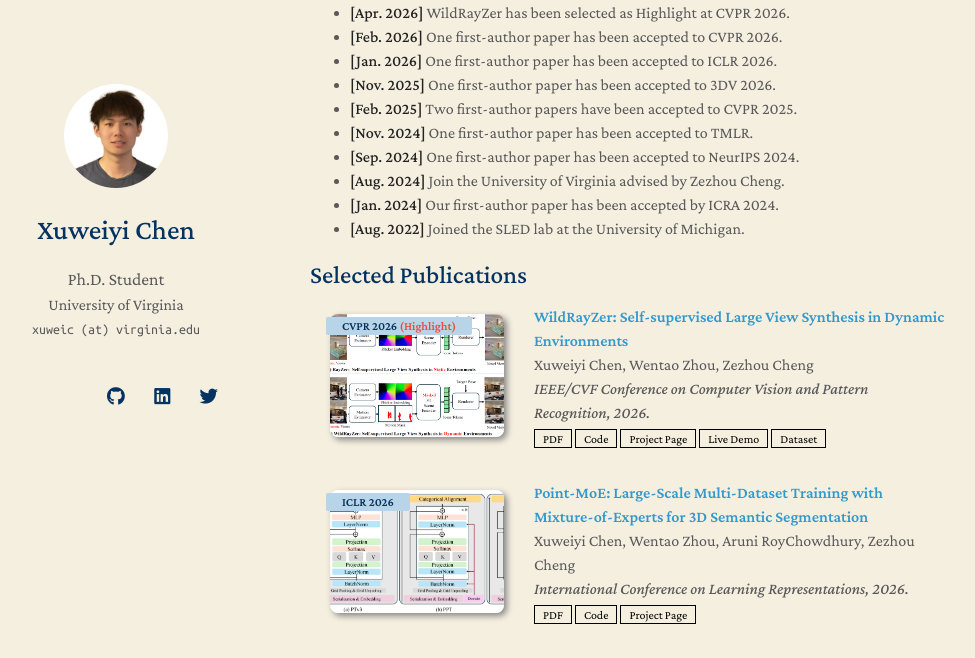
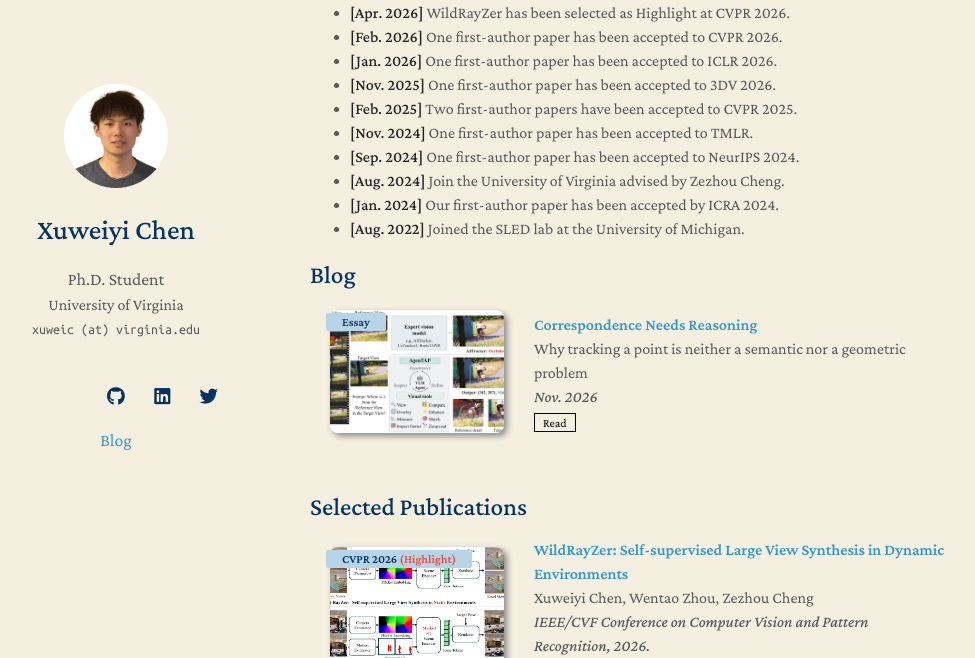
Before and after one commit to XuweiyiChen/xuweiyichen.github.io, a Jekyll site: the page built from index.md, in a window 1280 px wide and 900 px high, scrolled down 838 px, cut to the strip 0-658 px from the top of the window. Shown: the whole strip, without its empty margins (160-1135 px from the left). Built offline with Jekyll 4.4.1, drawn with Linux system fonts in a browser that asks for light colours; nearby versions of some CDN libraries; a style sheet for code colours, icons or effects is not loaded; our own code applies the rules of GitHub Pages for plain Markdown files.

Commit message:
Homepage: a Blog section (posts in _data/blog.yml, rendered by _includes/blog.md) and a Blog link under the header icons. Blog: the teaser at 760 px wide

```diff
--- a/_config.yml
+++ b/_config.yml
@@ -17,6 +17,7 @@ cv_link: assets/files/Resume_XuweiyiChen_AI_2026.pdf
 github_link: https://github.com/xuweiyichen
 linkedin: https://www.linkedin.com/in/chenxuweiyi/
 twitter: https://twitter.com/Chenxuweiyi
+blog_link: "#blog"
 
 # Images (e.g., your profile picture and your website's favicon)
 # "favicon" and "favicon_dark" are used for the light and dark modes, respectively.
--- /dev/null
+++ b/_data/blog.yml
@@ -0,0 +1,8 @@
+# Blog posts shown in the Blog section of the homepage (_includes/blog.md), newest first.
+posts:
+  - title: "Correspondence Needs Reasoning"
+    subtitle: "Why tracking a point is neither a semantic nor a geometric problem"
+    date: "Nov. 2026"
+    link: ./blog/agentap/
+    image: ./assets/img/blog_agentap.jpg
+    badge: Essay
--- /dev/null
+++ b/_includes/blog.md
@@ -0,0 +1,34 @@
+<h2 id="blog" style="margin: 2px 0px -15px;">Blog</h2>
+
+<div class="publications">
+<ol class="bibliography">
+
+{% for post in site.data.blog.posts %}
+
+<li>
+<div class="pub-row">
+  <div class="col-sm-3 abbr" style="position: relative;padding-right: 15px;padding-left: 15px;">
+    {% if post.image %}
+    <a href="{{ post.link }}"><img src="{{ post.image }}" class="teaser img-fluid z-depth-1" alt="{{ post.title }}"></a>
+    {% endif %}
+    {% if post.badge %}
+    <abbr class="badge">{{ post.badge }}</abbr>
+    {% endif %}
+  </div>
+  <div class="col-sm-9" style="position: relative;padding-right: 15px;padding-left: 20px;">
+      <div class="title"><a href="{{ post.link }}">{{ post.title }}</a></div>
+      <div class="author">{{ post.subtitle }}</div>
+      <div class="periodical"><em>{{ post.date }}</em></div>
+      <div class="links">
+        <a href="{{ post.link }}" class="btn btn-sm z-depth-0" role="button" style="font-size:12px;">Read</a>
+      </div>
+  </div>
+</div>
+</li>
+
+<br>
+
+{% endfor %}
+
+</ol>
+</div>
--- a/_layouts/homepage.html
+++ b/_layouts/homepage.html
@@ -90,6 +90,9 @@
         </a>
         {% endif %}
         </div>
+        {% if site.blog_link %}
+        <div style="margin-top: 12px; font-size: 1.1rem;"><a href="{{ site.blog_link }}">Blog</a></div>
+        {% endif %}
         <br>
 
       </header>
--- a/blog/agentap/index.html
+++ b/blog/agentap/index.html
@@ -81,7 +81,7 @@
     span.btn { cursor: default; }
 
     /* Teaser */
-    .teaser { max-width: 1120px; margin: 64px auto 0; padding: 0 28px; }
+    .teaser { max-width: 816px; margin: 56px auto 0; padding: 0 28px; }
     .teaser .card {
       background: #fff; border: 1px solid var(--rule); border-radius: 16px; padding: clamp(12px, 2.4vw, 28px);
       box-shadow: var(--shadow);
--- a/index.md
+++ b/index.md
@@ -72,6 +72,8 @@ I currently focus on two themes:
 - **[Aug. 2022]** Joined the SLED lab at the University of Michigan.
 
 
+{% include_relative _includes/blog.md %}
+
 {% include_relative _includes/publications.md %}
 
 {% include_relative _includes/services.md %}
```
Also changed, not shown: assets/img/blog_agentap.jpg (added).
